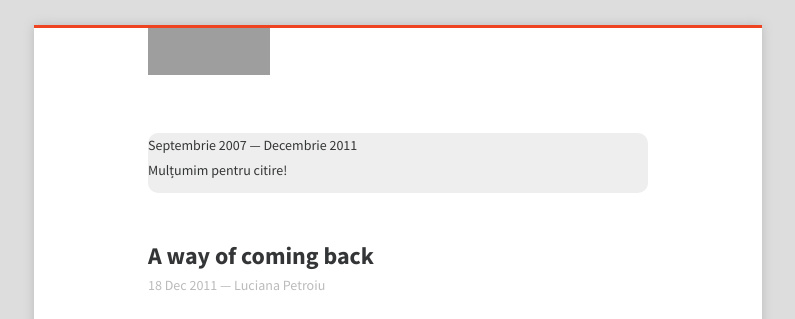
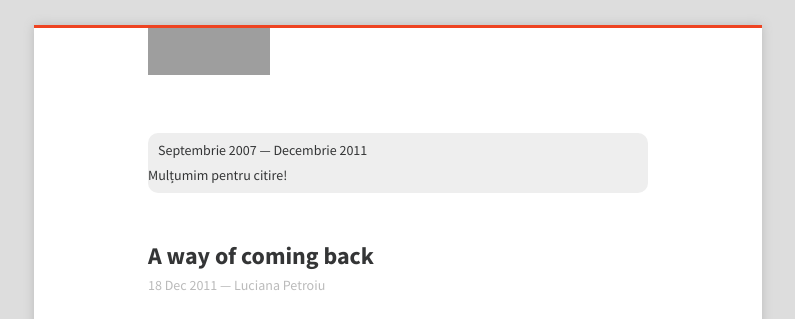
Before and after one commit to evno/evno.github.io, a Jekyll site: the page built from index.html, in a window 1280 px wide. Shown: the top 319 px of the page, without its empty margins (242-1037 px from the left). Built offline with Jekyll 4.4.1, drawn with Linux system fonts in a browser that asks for light colours; grey boxes are pictures that could not be loaded.

Commit message:
update content

```diff
--- a/_layouts/default.html
+++ b/_layouts/default.html
@@ -27,8 +27,10 @@
             src="http://pagead2.googlesyndication.com/pagead/show_ads.js">
             </script>
         </div>
-    <p>Septembrie 2007 &mdash; Decembrie 2011</p>
-    <p>Mulțumim pentru citire!</p>
+        <div class="msg">
+            <p>Septembrie 2007 &mdash; Decembrie 2011</p>
+            <p>Mulțumim pentru citire!</p>
+        </div>
     </div>
     <div id="content">
         {{ content }}
--- a/style.css
+++ b/style.css
@@ -95,7 +95,7 @@ margin: 25px 0 25px 115px;
     border-radius: 10px;
 }
 
-#thx p:first-child {
+#thx .msg p:first-child {
     margin-left: 10px;
     padding-top: 5px;
 }
```
